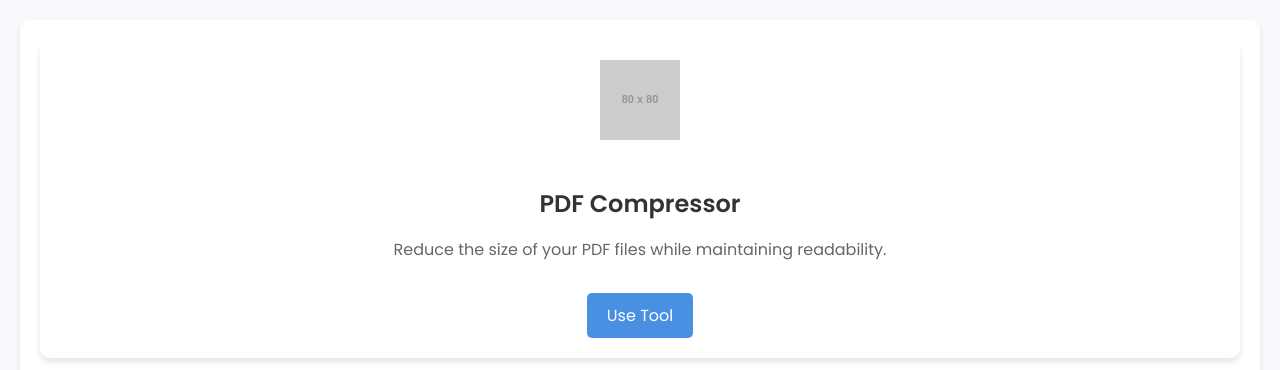
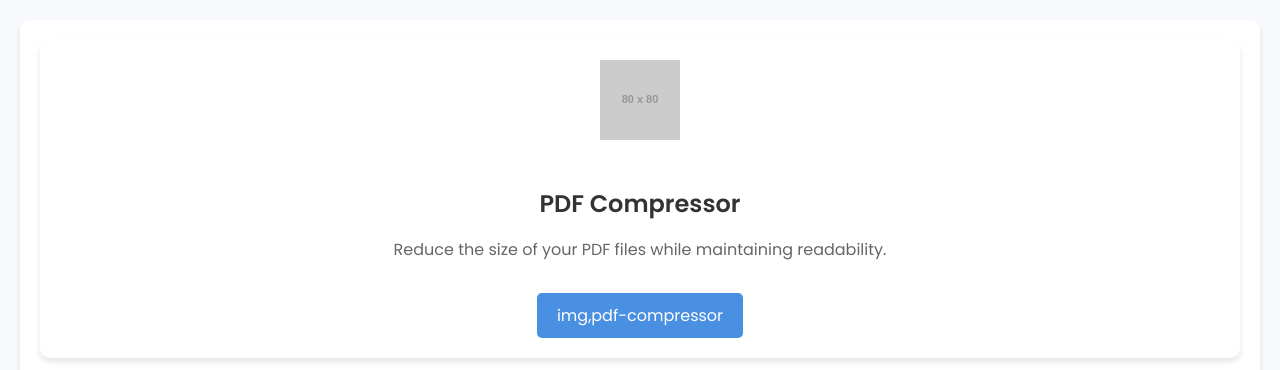
Before and after one commit to raje-5665/tool-, a plain HTML site: page index.html in a window 1280 px wide. Shown: the part 582-952 px from the top of the page. Drawn offline with Linux system fonts and the light colour scheme; placeholder pictures from the web are drawn by us.

Commit message:
Update index.html

```diff
--- a/index.html
+++ b/index.html
@@ -188,7 +188,7 @@
                 <img src="https://via.placeholder.com/80" alt="PDF Compressor Icon">
                 <h3>PDF Compressor</h3>
                 <p>Reduce the size of your PDF files while maintaining readability.</p>
-                <a href="/pdf-compressor">Use Tool</a>
+                <a href="/pdf-compressor">img,pdf-compressor</a>
             </div>
             <div class="tool-card">
                 <img src="https://via.placeholder.com/80" alt="More Tools Icon">
```
